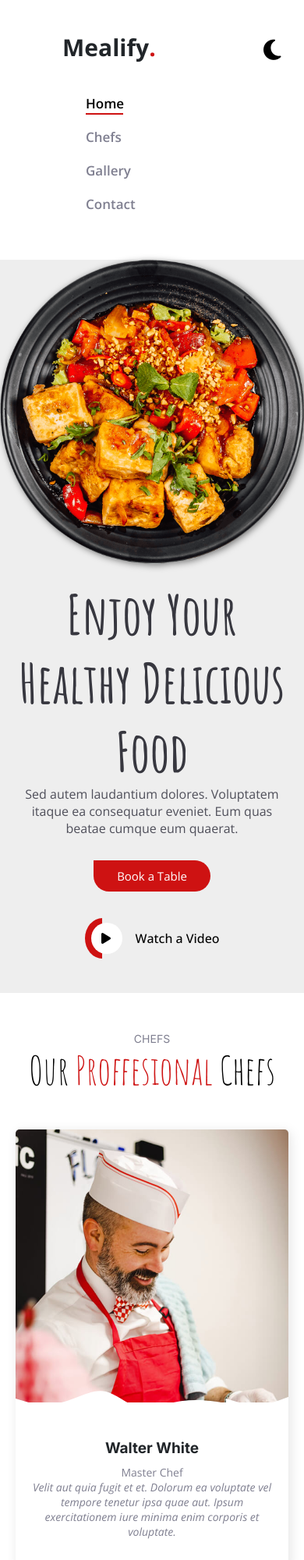
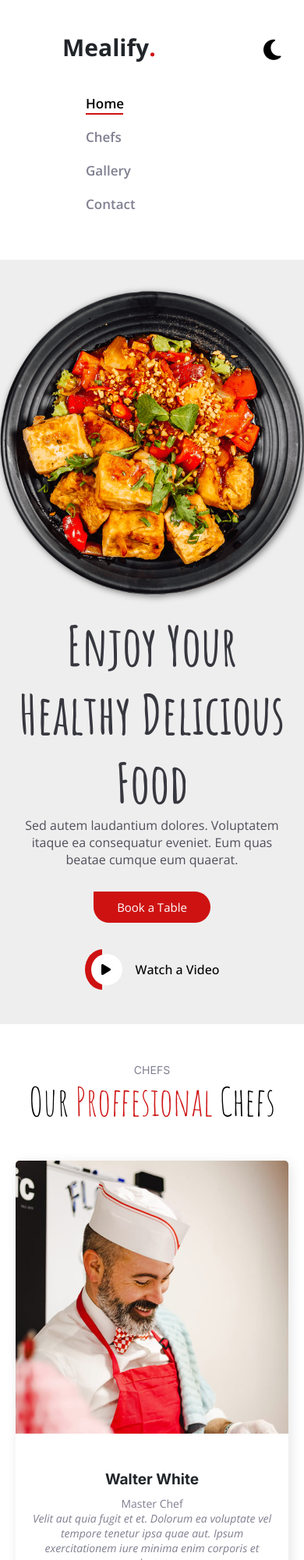
Before and after one commit to harraz63/Mealify, a plain HTML site: page index.html in a window 390 px wide. Shown: the top 2000 px of the page at 78% size. Drawn offline with nearby package versions, Linux system fonts and the light colour scheme.

Commit message:
Update style.css

```diff
--- a/css/style.css
+++ b/css/style.css
@@ -938,4 +938,12 @@ textarea {
     width: 100%;
     height: 40px;
   }
+
+  .chef-item-top::before {
+    display: none;
+  }
+
+  .home-img {
+    margin-top: 40px;
+  }
 }
```
